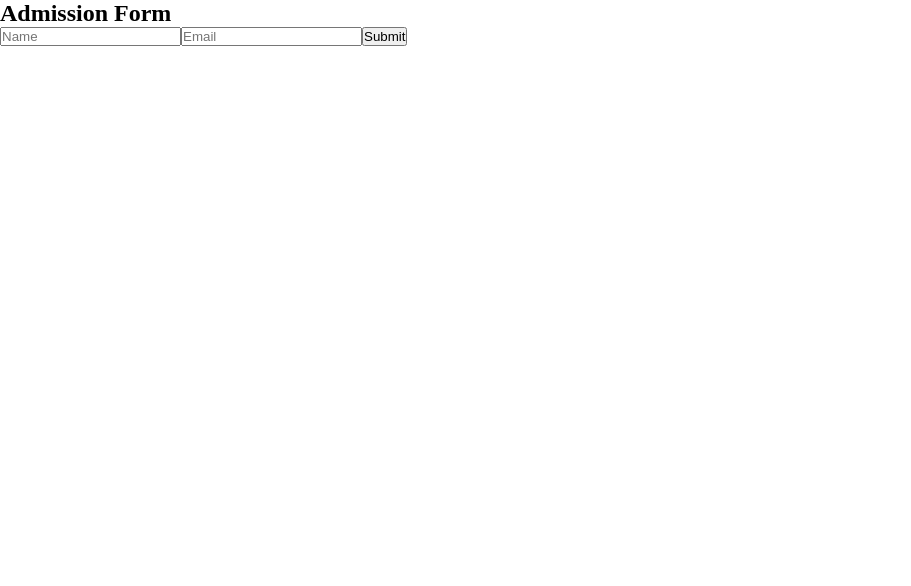
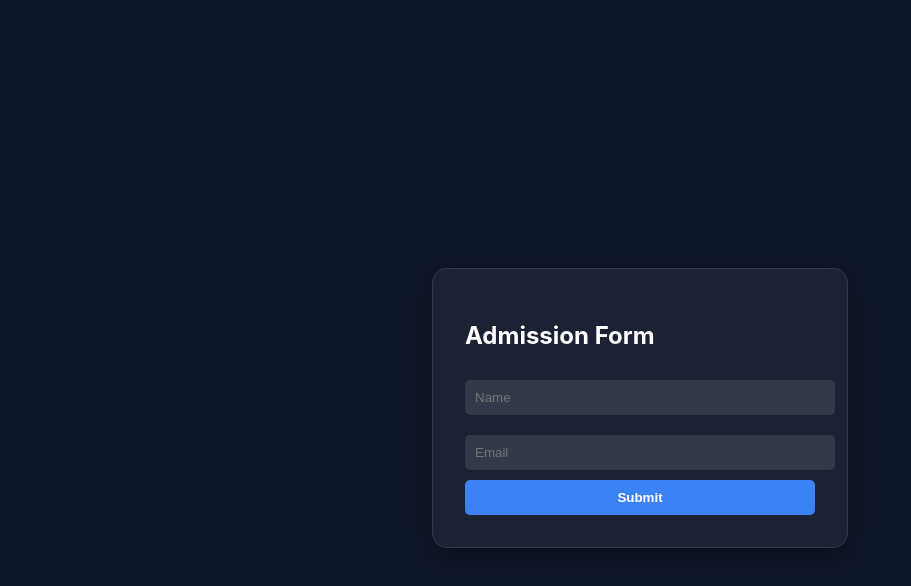
Before and after one commit to MARIAHUSSAIN123/admission-frontend, a React app: page / in a window 1280 px wide. Shown: the top 586 px of the page, without its empty margins (0-911 px from the left). Built offline with nearby package versions, Linux system fonts and the light colour scheme; the HTML template or start-up script is replaced by a standard one.

Commit message:
Refactor App.css for improved styling and structure

```diff
--- a/src/App.css
+++ b/src/App.css
@@ -1,107 +1,47 @@
-/* Full Page Reset */
-* {
-    margin: 0;
-    padding: 0;
-    box-sizing: border-box;
+:root {
+  background-color: #0f172a;
+  color: white;
+  font-family: 'Inter', sans-serif;
 }
 
-.admission-page {
-    min-height: 100vh;
-    background-color: #020617;
-    display: flex;
-    align-items: center;
-    justify-content: center;
-    font-family: 'Segoe UI', Tahoma, Geneva, Verdana, sans-serif;
-    color: white;
-    padding: 20px;
+.container {
+  display: flex;
+  justify-content: center;
+  align-items: center;
+  height: 100vh;
 }
 
-/* Glass Effect Card */
-.form-card {
-    background: rgba(255, 255, 255, 0.05);
-    backdrop-filter: blur(12px);
-    -webkit-backdrop-filter: blur(12px);
-    border: 1px solid rgba(255, 255, 255, 0.1);
-    border-radius: 20px;
-    padding: 40px;
-    width: 100%;
-    max-width: 480px;
-    box-shadow: 0 8px 32px 0 rgba(0, 0, 0, 0.8);
+.glass-form {
+  background: rgba(255, 255, 255, 0.05);
+  backdrop-filter: blur(10px);
+  border: 1px solid rgba(255, 255, 255, 0.1);
+  padding: 2rem;
+  border-radius: 15px;
+  width: 350px;
+  box-shadow: 0 8px 32px 0 rgba(0, 0, 0, 0.37);
 }
 
-.title-section {
-    text-align: center;
-    margin-bottom: 30px;
+input {
+  width: 100%;
+  padding: 10px;
+  margin: 10px 0;
+  background: rgba(255, 255, 255, 0.1);
+  border: none;
+  border-radius: 5px;
+  color: white;
 }
 
-.title-section h1 {
-    font-size: 2rem;
-    background: linear-gradient(90deg, #3b82f6, #10b981);
-
-    -webkit-text-fill-color: transparent;
+button {
+  width: 100%;
+  padding: 10px;
+  background: #3b82f6;
+  border: none;
+  border-radius: 5px;
+  color: white;
+  cursor: pointer;
+  font-weight: bold;
 }
 
-/* Input Styles */
-.form-group {
-    margin-bottom: 20px;
+button:hover {
+  background: #2563eb;
 }
-
-.form-group label {
-    display: block;
-    font-size: 0.9rem;
-    color: #94a3b8;
-    margin-bottom: 8px;
-}
-
-.input-style {
-    width: 100%;
-    padding: 12px 15px;
-    background: rgba(15, 23, 42, 0.8);
-    border: 1px solid rgba(255, 255, 255, 0.1);
-    border-radius: 10px;
-    color: white;
-    font-size: 1rem;
-    outline: none;
-    transition: 0.3s;
-}
-
-.input-style:focus {
-    border-color: #3b82f6;
-    box-shadow: 0 0 8px rgba(59, 130, 246, 0.3);
-}
-
-/* Button */
-.submit-btn {
-    width: 100%;
-    padding: 14px;
-    background: linear-gradient(90deg, #2563eb, #059669);
-    border: none;
-    border-radius: 10px;
-    color: white;
-    font-size: 1rem;
-    font-weight: 600;
-    cursor: pointer;
-    transition: 0.3s ease;
-}
-
-.submit-btn:hover {
-    transform: translateY(-2px);
-    filter: brightness(1.1);
-}
-
-.submit-btn:disabled {
-    opacity: 0.6;
-    cursor: not-allowed;
-}
-
-/* Status Messages */
-.alert {
-    padding: 12px;
-    border-radius: 8px;
-    text-align: center;
-    margin-bottom: 20px;
-    font-size: 0.9rem;
-}
-
-.success { background: rgba(16, 185, 129, 0.2); color: #34d399; border: 1px solid #10b981; }
-.error { background: rgba(239, 68, 68, 0.2); color: #f87171; border: 1px solid #ef4444; }
```
